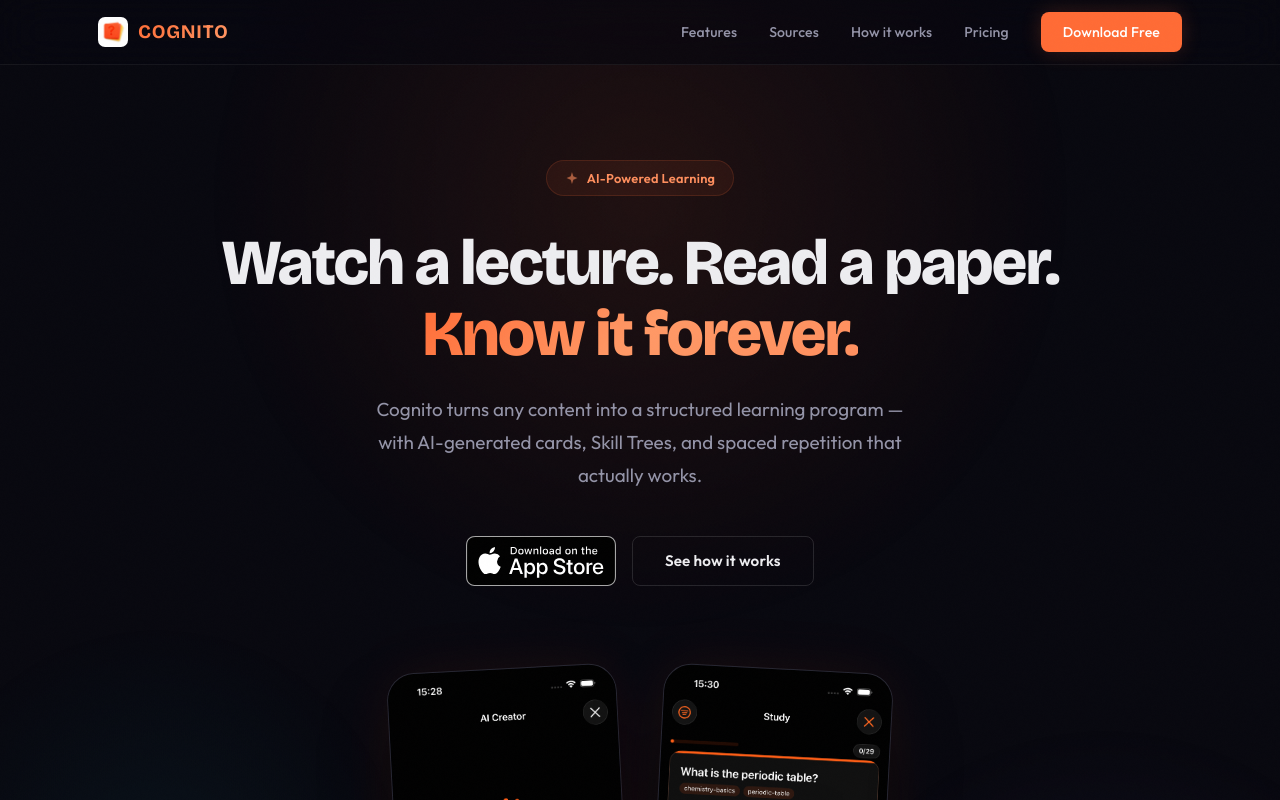
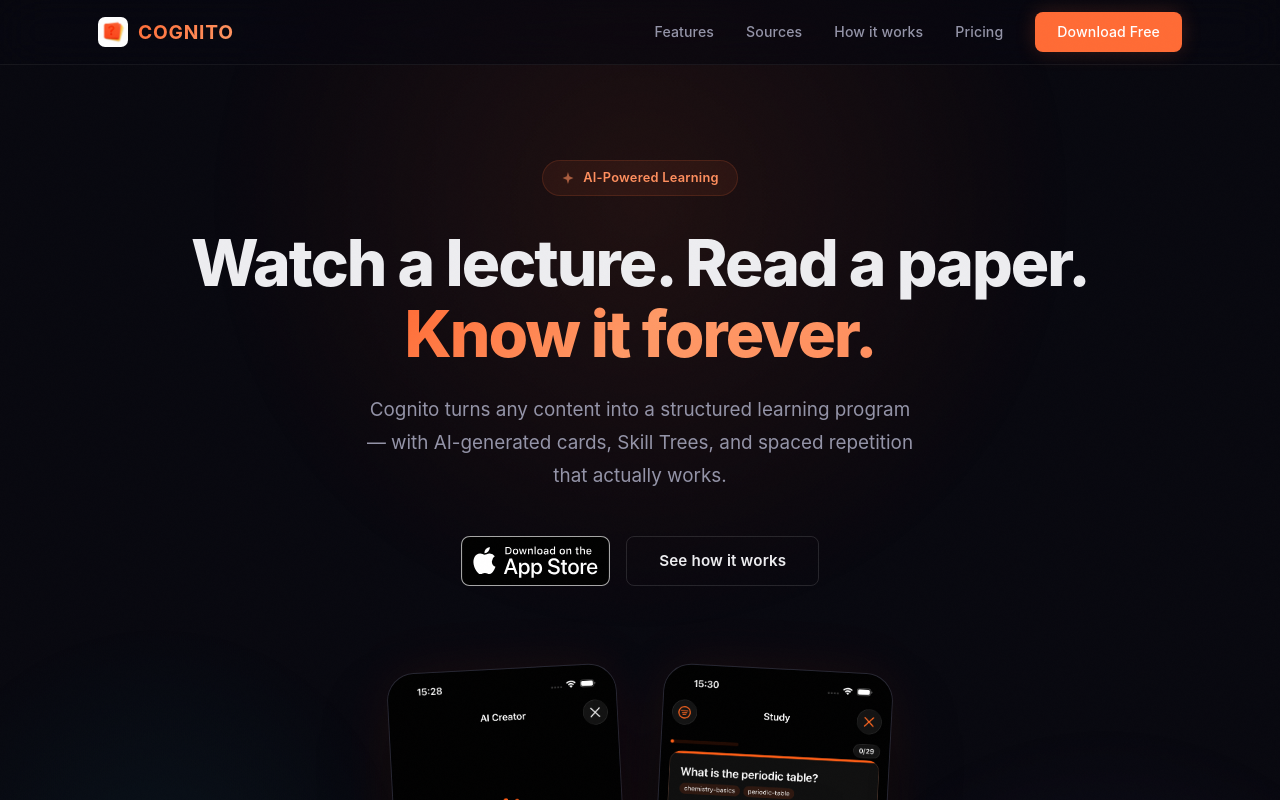
Before and after one commit to Sunrizzin/cognito-landing, a plain HTML site: page index.html in a window 1280 px wide. Shown: the top 800 px of the page. Drawn offline with nearby package versions, Linux system fonts and the light colour scheme.

Commit message:
ui update

```diff
--- a/index.html
+++ b/index.html
@@ -61,9 +61,6 @@
   </script>
 
   <!-- Fonts -->
-  <link rel="preconnect" href="https://fonts.googleapis.com">
-  <link rel="preconnect" href="https://fonts.gstatic.com" crossorigin>
-  <link href="https://fonts.googleapis.com/css2?family=Bricolage+Grotesque:opsz,wght@12..96,300;12..96,400;12..96,600;12..96,700;12..96,800&family=Outfit:wght@300;400;500;600;700&display=swap" rel="stylesheet">
 
   <style>
     *, *::before, *::after { margin: 0; padding: 0; box-sizing: border-box; }
@@ -93,8 +90,8 @@
       --radius: 20px;
       --radius-sm: 12px;
       --radius-xs: 8px;
-      --font-display: 'Bricolage Grotesque', serif;
-      --font-body: 'Outfit', sans-serif;
+      --font-display: -apple-system, BlinkMacSystemFont, 'Segoe UI', Roboto, Helvetica, Arial, sans-serif;
+      --font-body: -apple-system, BlinkMacSystemFont, 'Segoe UI', Roboto, Helvetica, Arial, sans-serif;
       --ease-out: cubic-bezier(0.16, 1, 0.3, 1);
       --ease-spring: cubic-bezier(0.34, 1.56, 0.64, 1);
     }
```
